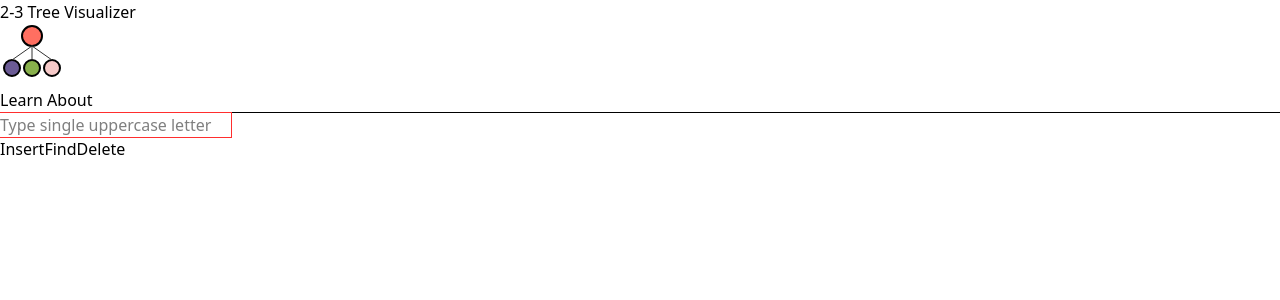
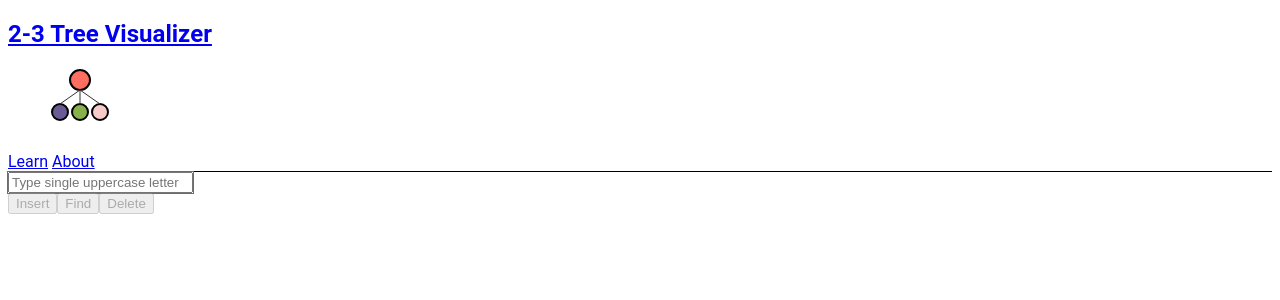
Before and after one commit to HamzaIbrahimi/2-3Tree, a SvelteKit app: page / in a window 1280 px wide. Shown: the top 300 px of the page. Built offline with nearby package versions, Linux system fonts and the light colour scheme.

Commit message:
Adjust the css files to use vanilla css

```diff
--- a/src/app.css
+++ b/src/app.css
@@ -1,7 +1,6 @@
-@import 'tailwindcss';
-
 :root {
 	font-family:
+		'Roboto',
 		system-ui,
 		-apple-system,
 		BlinkMacSystemFont,
@@ -13,4 +12,42 @@
 		'Open Sans',
 		'Helvetica Neue',
 		sans-serif;
+	/* Background Colors */
+	--bg-slate-100: #f1f5f9;
+	--bg-slate-50: #f8fafc;
+
+	/* Border Colors */
+	--border-light: #e2e8f0;
+	--border-medium: #cbd5e1;
+
+	/* Text Colors */
+	--text-primary: #1e293b;
+	--text-secondary: #64748b;
+	--text-tertiary: #94a3b8;
+	--text-muted: #475569;
+
+	/* Primary/Accent Colors */
+	--color-primary: #3b82f6;
+	--color-primary-dark: #1e40af;
+
+	/* Action Button Colors */
+	--color-insert: #22c55e;
+	--color-delete: #f97316;
+	--color-find: #3b82f6;
+
+	/* Status/Badge Background Colors */
+	--bg-success: #dcfce7;
+	--bg-error: #fee2e2;
+	--bg-warning: #ffedd5;
+
+	/* Status/Badge Text Colors */
+	--text-success: #16a34a;
+	--text-error: #dc2626;
+	--text-warning: #ea580c;
+
+	/* Mode Toggle */
+	--mode-active-bg: #3b82f6;
+	--mode-active-text: #ffffff;
+	--mode-inactive-bg: #f1f5f9;
+	--mode-inactive-text: #64748b;
 }
--- /dev/null
+++ b/src/reset.css
@@ -0,0 +1,75 @@
+/* 1. Use a more-intuitive box-sizing model */
+*,
+*::before,
+*::after {
+    box-sizing: border-box;
+}
+
+/* 2. Remove default margin */
+*:not(dialog) {
+    margin: 0;
+}
+
+/* 3. Enable keyword animations */
+@media (prefers-reduced-motion: no-preference) {
+    html {
+        interpolate-size: allow-keywords;
+    }
+}
+
+body {
+    /* 4. Add accessible line-height */
+    line-height: 1.5;
+    /* 5. Improve text rendering */
+    -webkit-font-smoothing: antialiased;
+}
+
+/* 6. Improve media defaults */
+img,
+picture,
+video,
+canvas,
+svg {
+    display: block;
+    max-width: 100%;
+}
+
+/* 7. Inherit fonts for form controls */
+input,
+button,
+textarea,
+select {
+    font: inherit;
+}
+
+/* 8. Avoid text overflows */
+p,
+h1,
+h2,
+h3,
+h4,
+h5,
+h6 {
+    overflow-wrap: break-word;
+}
+
+/* 9. Improve line wrapping */
+p {
+    text-wrap: pretty;
+}
+h1,
+h2,
+h3,
+h4,
+h5,
+h6 {
+    text-wrap: balance;
+}
+
+/*
+  10. Create a root stacking context
+*/
+#root,
+#__next {
+    isolation: isolate;
+}
```
Also changed, not shown: 1 other file (tests, documents, lock files or other folders).
